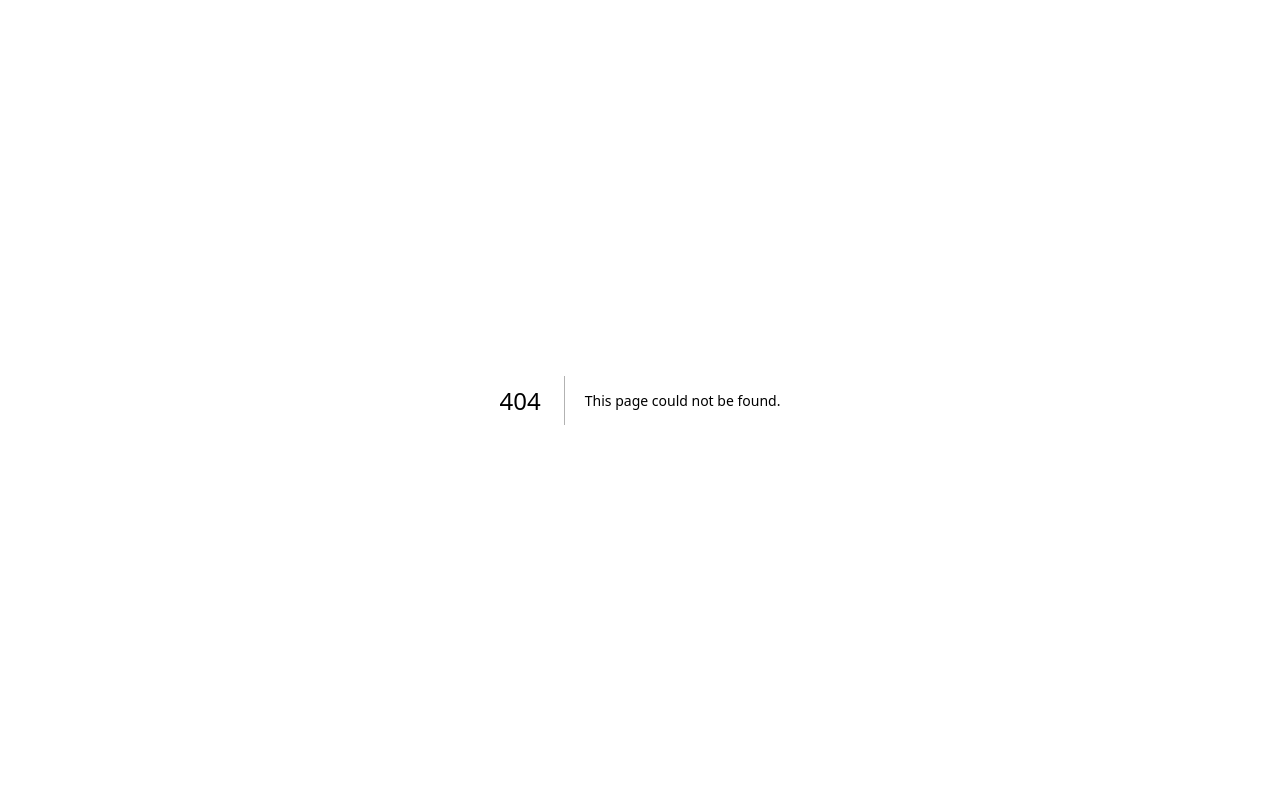
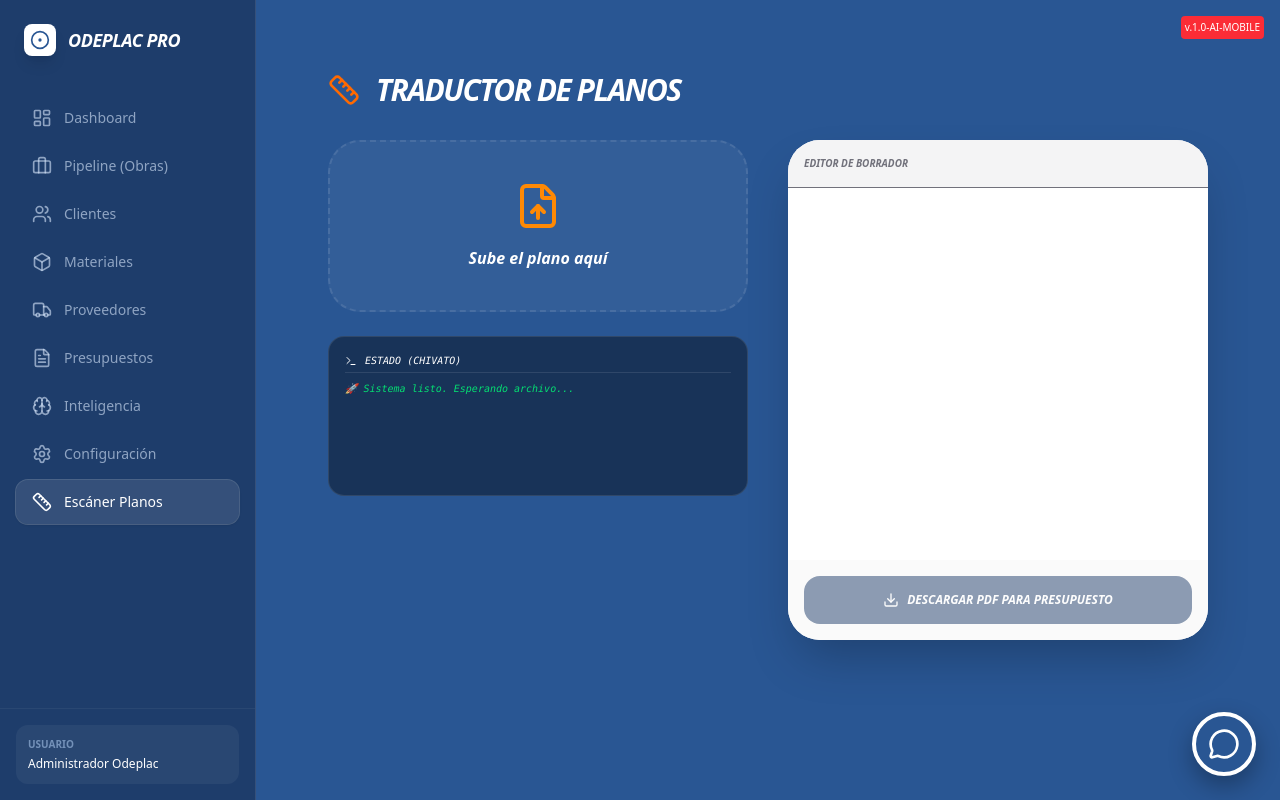
Before and after one commit to Siana2022/odeplac-pro, a Next.js app: page /dashboard/escanner-planos in a window 1280 px wide. Before the commit this address had no page. Built offline with nearby package versions, Linux system fonts and the light colour scheme.

Commit message:
Subida global con planos y todo

```diff
--- a/package.json
+++ b/package.json
@@ -33,7 +33,7 @@
     "class-variance-authority": "^0.7.1",
     "clsx": "^2.1.1",
     "date-fns": "^4.1.0",
-    "jspdf": "^4.1.0",
+    "jspdf": "^4.2.0",
     "jspdf-autotable": "^5.0.7",
     "lucide-react": "^0.563.0",
     "next": "16.1.5",
--- /dev/null
+++ b/src/app/(dashboard)/dashboard/escanner-planos/page.tsx
@@ -0,0 +1,95 @@
+'use client'
+
+import React, { useState } from 'react';
+import { FileUp, Type, Ruler, Loader2, Download, Terminal } from 'lucide-react';
+import { toast } from 'sonner';
+import jsPDF from 'jspdf';
+
+export default function EscannerPlanosPage() {
+  const [loading, setLoading] = useState(false);
+  const [textoEditable, setTextoEditable] = useState("");
+  const [nombreObra, setNombreObra] = useState("Sin_Nombre");
+  const [logs, setLogs] = useState<string[]>(["🚀 Sistema listo. Esperando archivo..."]);
+
+  const addLog = (msg: string) => {
+    setLogs(prev => [...prev.slice(-5), `${new Date().toLocaleTimeString()}: ${msg}`]);
+  };
+
+  const procesarArchivo = (e: React.ChangeEvent<HTMLInputElement>) => {
+    const file = e.target.files?.[0];
+    if (!file) return;
+
+    addLog(`📁 Detectado: ${file.name}`);
+    setNombreObra(file.name.replace('.pdf', ''));
+    setLoading(true);
+
+    // Simulación de extracción de tus planos (Puerta 14 / Cotas)
+    setTimeout(() => {
+      const borrador = `PROYECTO: ${file.name.replace('.pdf', '')}\n\n2.1 TABIQUERÍA HABITACIONES\n- Dormitorio 1: 12.75 m² (h=2.97m)\n- Dormitorio 2: 18.90 m² (h=2.97m)\n- Salón: 27.70 m² (h=2.97m)\n\n2.2 ZONAS HÚMEDAS (HIDRO)\n- Cocina: 12.20 m² (h=2.55m)\n- Baño: 6.50 m² (h=2.55m)\n- Aseo: 1.60 m² (h=2.55m)\n\n2.3 TECHOS\n- Sup. Total Techo: 98.10 m²`;
+
+      setTextoEditable(borrador);
+      setLoading(false);
+      addLog("✅ IA: Datos extraídos correctamente.");
+      toast.success("Plano analizado");
+    }, 1500);
+  };
+
+  const descargarPDF = () => {
+    addLog("⏳ Generando PDF...");
+    try {
+      const doc = new jsPDF();
+      doc.setFontSize(16);
+      doc.text("BORRADOR TÉCNICO DESDE PLANO", 14, 20);
+      doc.setFontSize(10);
+      const lineas = doc.splitTextToSize(textoEditable, 180);
+      doc.text(lineas, 14, 30);
+      doc.save(`${nombreObra}_Odeplac.pdf`);
+      addLog("💾 PDF descargado.");
+    } catch (err) {
+      addLog("❌ Error al crear PDF");
+    }
+  };
+
+  return (
+    <div className="p-10 max-w-6xl mx-auto text-white">
+      <div className="flex items-center gap-4 mb-8">
+        <Ruler className="text-orange-500" size={32} />
+        <h1 className="text-3xl font-black uppercase tracking-tighter">Traductor de Planos</h1>
+      </div>
+
+      <div className="grid grid-cols-1 lg:grid-cols-2 gap-10">
+        <div className="space-y-6">
+          <div className="bg-white/5 border-2 border-dashed border-white/10 p-10 rounded-[2rem] text-center relative hover:bg-white/10 transition-all">
+            <input type="file" className="absolute inset-0 opacity-0 cursor-pointer" onChange={procesarArchivo} />
+            <FileUp size={48} className="mx-auto mb-4 text-orange-400" />
+            <p className="font-bold">Sube el plano aquí</p>
+          </div>
+
+          <div className="bg-black/40 border border-white/10 p-4 rounded-2xl h-40 font-mono text-[10px] text-green-400 overflow-hidden">
+            <div className="flex items-center gap-2 mb-2 text-white border-b border-white/10 pb-1">
+              <Terminal size={12} /> <span>ESTADO (CHIVATO)</span>
+            </div>
+            {logs.map((log, i) => <div key={i}>{log}</div>)}
+          </div>
+        </div>
+
+        <div className="bg-white rounded-[2rem] shadow-2xl flex flex-col h-[500px] overflow-hidden">
+          <div className="p-4 bg-zinc-100 border-b flex justify-between items-center text-zinc-500 font-bold text-[10px] uppercase">
+            <span>Editor de Borrador</span>
+            {loading && <Loader2 className="animate-spin text-orange-500" />}
+          </div>
+          <textarea
+            className="flex-1 p-8 text-zinc-800 outline-none resize-none font-mono text-sm"
+            value={textoEditable}
+            onChange={(e) => setTextoEditable(e.target.value)}
+          />
+          <div className="p-4 bg-zinc-50 border-t">
+            <button onClick={descargarPDF} disabled={!textoEditable} className="w-full bg-[#1e3d6b] text-white py-4 rounded-2xl font-black uppercase text-xs flex items-center justify-center gap-2 disabled:opacity-50">
+              <Download size={16} /> Descargar PDF para Presupuesto
+            </button>
+          </div>
+        </div>
+      </div>
+    </div>
+  );
+}
--- a/src/app/(dashboard)/dashboard/historial/page.tsx
+++ b/src/app/(dashboard)/dashboard/historial/page.tsx
@@ -5,10 +5,12 @@ import { createClient } from '@/lib/supabase/client';
 import {
   Calendar, User, Building2, ChevronRight, ArrowLeft,
   FileText, Search, X, Edit2, CheckCircle2, Rocket,
-  Save, Loader2, Trash2, RotateCcw
+  Save, Loader2, Trash2, RotateCcw, Download
 } from 'lucide-react';
 import Link from 'next/link';
 import { toast } from 'sonner';
+import jsPDF from 'jspdf';
+import autoTable from 'jspdf-autotable';
 
 export default function HistorialPresupuestos() {
   const supabase = createClient();
@@ -31,6 +33,91 @@ export default function HistorialPresupuestos() {
 
   useEffect(() => { fetchHistorial(); }, []);
 
+  // --- FUNCIÓN PARA GENERAR EL PDF PROFESIONAL ---
+  const descargarPDF = (p: any) => {
+    const doc = new jsPDF();
+    const azulOdeplac = [30, 61, 107];
+
+    // 1. Cabecera y Logo
+    doc.setFillColor(azulOdeplac[0], azulOdeplac[1], azulOdeplac[2]);
+    doc.rect(0, 0, 210, 40, 'F');
+
+    doc.setTextColor(255, 255, 255);
+    doc.setFontSize(24);
+    doc.setFont("helvetica", "bold");
+    doc.text("ODEPLAC PRO", 14, 25);
+
+    doc.setFontSize(10);
+    doc.setFont("helvetica", "normal");
+    doc.text("SISTEMAS DE YESO LAMINADO Y REVESTIMIENTOS", 14, 32);
+
+    // 2. Información del Presupuesto
+    doc.setTextColor(40, 40, 40);
+    doc.setFontSize(10);
+    doc.setFont("helvetica", "bold");
+    doc.text("DATOS DEL CLIENTE:", 14, 55);
+    doc.setFont("helvetica", "normal");
+    doc.text(p.cliente_nombre.toUpperCase(), 14, 60);
+
+    doc.setFont("helvetica", "bold");
+    doc.text("PROYECTO / OBRA:", 100, 55);
+    doc.setFont("helvetica", "normal");
+    doc.text(p.obra_nombre.toUpperCase(), 100, 60);
+
+    doc.setFont("helvetica", "bold");
+    doc.text("FECHA EMISIÓN:", 160, 55);
+    doc.setFont("helvetica", "normal");
+    doc.text(new Date(p.created_at).toLocaleDateString(), 160, 60);
+
+    // 3. Tabla de Partidas
+    const tableRows = p.partidas_json?.map((item: any) => [
+      item.item || '-',
+      {
+        content: `${item.descripcion}\nSistema: ${item.tipo || 'N/A'} | Placa: ${item.placa || 'N/A'}`,
+        styles: { fontSize: 8, textColor: [80, 80, 80] }
+      },
+      `${item.medicion} m²`,
+      `${item.total_euros} €`
+    ]);
+
+    autoTable(doc, {
+      startY: 70,
+      head: [['Nº', 'DESCRIPCIÓN TÉCNICA', 'MEDICIÓN', 'IMPORTE']],
+      body: tableRows,
+      theme: 'grid',
+      headStyles: { fillColor: azulOdeplac, textColor: [255, 255, 255], fontStyle: 'bold' },
+      styles: { cellPadding: 5, fontSize: 9 },
+      columnStyles: {
+        0: { cellWidth: 12, halign: 'center' },
+        2: { cellWidth: 25, halign: 'right' },
+        3: { cellWidth: 30, halign: 'right' },
+      }
+    });
+
+    // 4. Resumen Final
+    const finalY = (doc as any).lastAutoTable.finalY + 15;
+
+    doc.setDrawColor(azulOdeplac[0], azulOdeplac[1], azulOdeplac[2]);
+    doc.setLineWidth(0.5);
+    doc.line(120, finalY - 5, 196, finalY - 5);
+
+    doc.setFontSize(12);
+    doc.setFont("helvetica", "bold");
+    doc.text("TOTAL ESTIMACIÓN MATERIALES:", 120, finalY);
+    doc.text(`${p.total_materiales.toLocaleString()} €`, 196, finalY, { align: 'right' });
+
+    doc.setFontSize(8);
+    doc.setFont("helvetica", "italic");
+    doc.setTextColor(120, 120, 120);
+    doc.text("* Este documento es una valoración técnica de materiales basada en mediciones de proyecto.", 14, finalY + 20);
+
+    // 5. Pie de Página
+    doc.setFontSize(8);
+    doc.text("Generado automáticamente por Odeplac Pro AI Cloud", 105, 285, { align: 'center' });
+
+    doc.save(`Presupuesto_${p.obra_nombre.replace(/\s+/g, '_')}.pdf`);
+  };
+
   const guardarNombre = async () => {
     const { error } = await supabase
       .from('presupuestos_generados')
@@ -46,7 +133,7 @@ export default function HistorialPresupuestos() {
   };
 
   const eliminarPresupuesto = async (id: string) => {
-    if (!confirm("¿Estás seguro de que quieres borrar este presupuesto? Se eliminará del historial permanentemente.")) return;
+    if (!confirm("¿Estás seguro de que quieres borrar este presupuesto?")) return;
 
     const { error } = await supabase
       .from('presupuestos_generados')
@@ -68,8 +155,7 @@ export default function HistorialPresupuestos() {
 
     if (error) return toast.error("Error al resetear");
 
-    toast.success("Estado reseteado: ya puedes volver a lanzarlo al Pipeline");
-    // CORRECCIÓN PARA VERCEL: Añadido tipo (prev: any)
+    toast.success("Estado reseteado");
     setPresupuestoSeleccionado((prev: any) => ({ ...prev, estado: 'pendiente' }));
     fetchHistorial();
   };
@@ -98,11 +184,11 @@ export default function HistorialPresupuestos() {
         .update({ estado: 'aprobado' })
         .eq('id', presupuestoSeleccionado.id);
 
-      toast.success("¡Obra vinculada al cliente y enviada al Pipeline! 🚀");
+      toast.success("¡Enviado al Pipeline! 🚀");
       setPresupuestoSeleccionado(null);
       fetchHistorial();
     } catch (error: any) {
-      toast.error("Error al sincronizar: " + error.message);
+      toast.error("Error: " + error.message);
     } finally {
       setIsProcessing(false);
     }
@@ -125,24 +211,24 @@ export default function HistorialPresupuestos() {
                       className="text-2xl font-black uppercase border-b-2 border-blue-500 outline-none w-full bg-transparent"
                       autoFocus
                     />
-                    <button onClick={guardarNombre} className="p-2 bg-blue-500 text-white rounded-lg hover:bg-blue-600 transition-colors"><Save size={18}/></button>
+                    <button onClick={guardarNombre} className="p-2 bg-blue-500 text-white rounded-lg hover:bg-blue-600"><Save size={18}/></button>
                   </div>
                 ) : (
                   <div className="flex items-center gap-3">
                     <h2 className="text-2xl font-black text-[#1e3d6b] uppercase tracking-tighter">{presupuestoSeleccionado.obra_nombre}</h2>
-                    <button onClick={() => {setEditandoNombre(true); setNuevoNombre(presupuestoSeleccionado.obra_nombre)}} className="text-zinc-300 hover:text-blue-500 transition-colors"><Edit2 size={18}/></button>
+                    <button onClick={() => {setEditandoNombre(true); setNuevoNombre(presupuestoSeleccionado.obra_nombre)}} className="text-zinc-300 hover:text-blue-500"><Edit2 size={18}/></button>
                   </div>
                 )}
               </div>
 
               <div className="flex items-center gap-2">
                 <button
-                  onClick={() => eliminarPresupuesto(presupuestoSeleccionado.id)}
-                  className="p-2 text-red-400 hover:bg-red-50 rounded-full transition-all"
+                  onClick={() => descargarPDF(presupuestoSeleccionado)}
+                  className="flex items-center gap-2 bg-[#1e3d6b] text-white px-4 py-2 rounded-xl hover:bg-[#2a548a] transition-all text-xs font-bold mr-2"
                 >
-                  <Trash2 size={22} />
+                  <Download size={16} /> PDF
                 </button>
-                <button onClick={() => setPresupuestoSeleccionado(null)} className="p-2 text-zinc-400 hover:bg-zinc-200 rounded-full transition-all"><X size={24}/></button>
+                <button onClick={() => setPresupuestoSeleccionado(null)} className="p-2 text-zinc-400 hover:bg-zinc-200 rounded-full"><X size={24}/></button>
               </div>
             </div>
 
@@ -152,9 +238,9 @@ export default function HistorialPresupuestos() {
                   <p className="text-[10px] text-zinc-400 font-bold uppercase mb-1">Cliente Solicitante</p>
                   <p className="font-bold text-zinc-800">{presupuestoSeleccionado.cliente_nombre}</p>
                 </div>
-                <div className="p-4 bg-[#1e3d6b] rounded-2xl text-white shadow-lg">
-                  <p className="text-[10px] opacity-60 font-bold uppercase mb-1">Total Materiales</p>
-                  <p className="text-xl font-black">{presupuestoSeleccionado.total_materiales} €</p>
+                <div className="p-4 bg-[#1e3d6b] rounded-2xl text-white shadow-lg text-center">
+                  <p className="text-[10px] opacity-60 font-bold uppercase mb-1">Total Estimado Materiales</p>
+                  <p className="text-xl font-black">{presupuestoSeleccionado.total_materiales.toLocaleString()} €</p>
                 </div>
                 <div className="flex flex-col gap-2">
                    {presupuestoSeleccionado.estado === 'aprobado' ? (
@@ -162,21 +248,13 @@ export default function HistorialPresupuestos() {
                       <div className="w-full bg-green-50 text-green-600 p-4 rounded-2xl flex items-center justify-center gap-2 font-black uppercase text-[10px] border border-green-100">
                         <CheckCircle2 size={18}/> En Pipeline
                       </div>
-                      <button
-                        onClick={() => resetearEstado(presupuestoSeleccionado.id)}
-                        className="text-[10px] text-orange-600 font-bold uppercase flex items-center justify-center gap-1 hover:underline"
-                      >
-                        <RotateCcw size={12}/> Resetear estado para re-enviar
+                      <button onClick={() => resetearEstado(presupuestoSeleccionado.id)} className="text-[10px] text-orange-600 font-bold uppercase flex items-center justify-center gap-1 hover:underline">
+                        <RotateCcw size={12}/> Resetear estado
                       </button>
                      </>
                    ) : (
-                     <button
-                      onClick={aprobarYPasarAPipeline}
-                      disabled={isProcessing}
-                      className="w-full bg-green-500 hover:bg-green-600 text-white p-4 rounded-2xl flex items-center justify-center gap-2 font-black uppercase text-xs transition-all shadow-lg shadow-green-500/20 active:scale-95"
-                     >
-                       {isProcessing ? <Loader2 className="animate-spin h-5 w-5"/> : <Rocket size={20}/>}
-                       Aprobar y Enviar
+                     <button onClick={aprobarYPasarAPipeline} disabled={isProcessing} className="w-full bg-green-500 hover:bg-green-600 text-white p-4 rounded-2xl flex items-center justify-center gap-2 font-black uppercase text-xs shadow-lg active:scale-95 transition-all">
+                       {isProcessing ? <Loader2 className="animate-spin h-5 w-5"/> : <Rocket size={20}/>} Aprobar y Enviar
                      </button>
                    )}
                 </div>
@@ -207,6 +285,12 @@ export default function HistorialPresupuestos() {
                   </tbody>
                 </table>
               </div>
+              <div className="mt-4 flex justify-between items-center text-zinc-400 text-[10px] font-bold uppercase tracking-widest">
+                <button onClick={() => eliminarPresupuesto(presupuestoSeleccionado.id)} className="flex items-center gap-1 text-red-400 hover:text-red-500 transition-colors">
+                  <Trash2 size={12}/> Eliminar definitivamente
+                </button>
+                <span>ID: {presupuestoSeleccionado.id}</span>
+              </div>
             </div>
           </div>
         </div>
@@ -217,7 +301,7 @@ export default function HistorialPresupuestos() {
           <Link href="/dashboard/presupuestos" className="p-3 bg-white/10 rounded-2xl hover:bg-white/20 transition-all active:scale-95 shadow-lg"><ArrowLeft size={20} /></Link>
           <div>
             <h1 className="text-3xl font-black uppercase tracking-tight">Historial de Mediciones</h1>
-            <p className="text-blue-100/60 text-sm">Control de presupuestos y gestión del pipeline comercial.</p>
+            <p className="text-blue-100/60 text-sm">Control de presupuestos y generación de documentos PDF.</p>
           </div>
         </div>
       </div>
--- a/src/components/layout/Sidebar.tsx
+++ b/src/components/layout/Sidebar.tsx
@@ -13,7 +13,8 @@ import {
   CircleDot,
   X,
   Brain, // Importamos el icono de Cerebro
-  BookOpen
+  BookOpen,
+  Ruler
 } from 'lucide-react';
 
 const menuItems = [
@@ -26,6 +27,7 @@ const menuItems = [
   // NUEVO: Manual de Inteligencia para las recetas y configuración IA
   { name: 'Inteligencia', icon: Brain, href: '/dashboard/configurador' },
   { name: 'Configuración', icon: Settings, href: '/dashboard/configuracion' },
+  { name: 'Escáner Planos', icon: Ruler, href: '/dashboard/escanner-planos' }, // USA EL ICONO RULER
 ];
 
 // Añadimos la interfaz para recibir onClose del layout móvil
```
Also changed, not shown: 1 other file (tests, documents, lock files or other folders).
